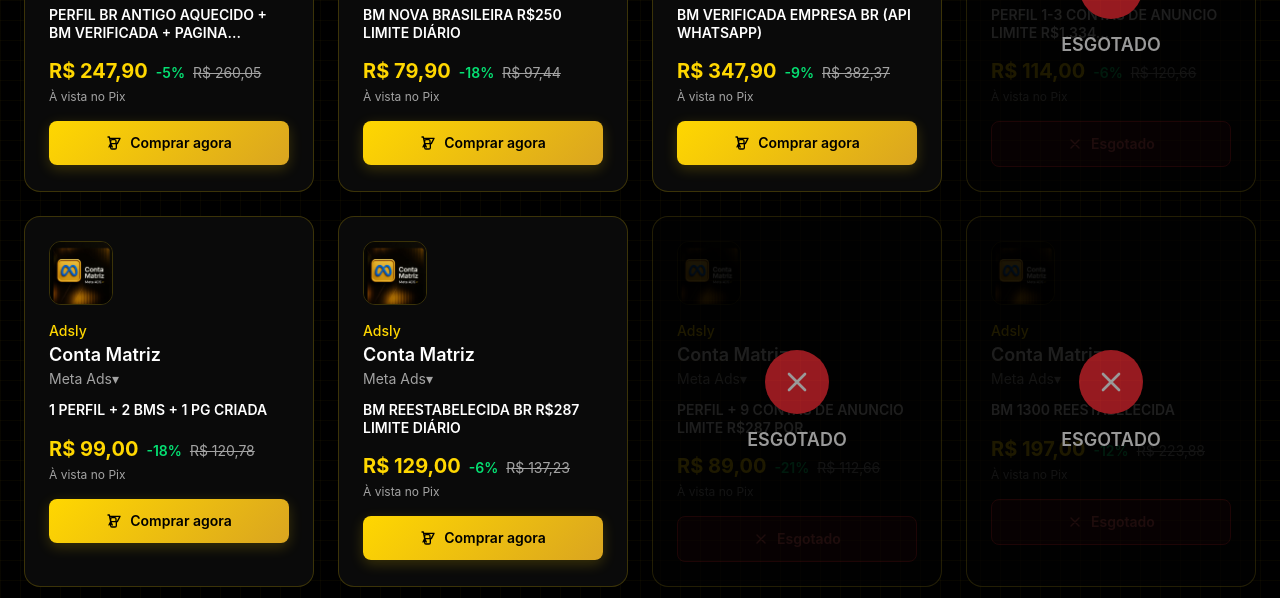
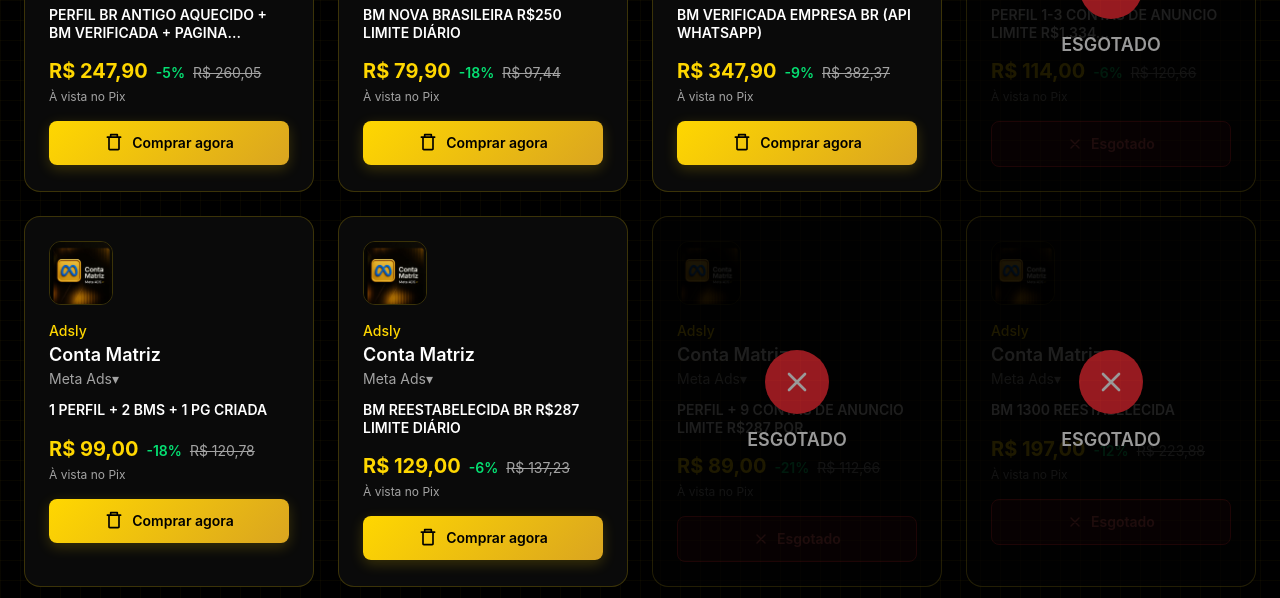
Before and after one commit to jrmarquex/contly, a Next.js app in the folder web/: page / in a window 1280 px wide. Shown: the part 1220-1818 px from the top of the page. Built offline with nearby package versions, Linux system fonts and the light colour scheme.

Commit message:
fix: Corrigir ícone do botão Comprar agora para carrinho de compras

```diff
--- a/web/src/components/ProductCard.tsx
+++ b/web/src/components/ProductCard.tsx
@@ -110,8 +110,8 @@
               </>
             ) : (
               <>
-                <svg className="w-4 h-4" fill="none" stroke="currentColor" viewBox="0 0 24 24">
-                  <path strokeLinecap="round" strokeLinejoin="round" strokeWidth={2} d="M3 3h2l.4 2M7 13h10l4-8H5.4m0 0L7 13m0 0l-2.5 5M7 13l2.5 5m6-5v6a2 2 0 01-2 2H9a2 2 0 01-2-2v-6m8 0V9a2 2 0 00-2-2H9a2 2 0 00-2 2v4.01" />
+                <svg className="w-5 h-5" fill="currentColor" viewBox="0 0 24 24">
+                  <path d="M7 4V2C7 1.45 7.45 1 8 1H16C16.55 1 17 1.45 17 2V4H20C20.55 4 21 4.45 21 5S20.55 6 20 6H19V19C19 20.1 18.1 21 17 21H7C5.9 21 5 20.1 5 19V6H4C3.45 6 3 5.55 3 5S3.45 4 4 4H7M9 3V4H15V3H9M7 6V19H17V6H7Z"/>
                 </svg>
                 Comprar agora
               </>
--- a/web/src/components/ProductGrid.tsx
+++ b/web/src/components/ProductGrid.tsx
@@ -125,8 +125,8 @@
                       </>
                     ) : (
                       <>
-                        <svg className="w-4 h-4" fill="none" stroke="currentColor" viewBox="0 0 24 24">
-                          <path strokeLinecap="round" strokeLinejoin="round" strokeWidth={2} d="M3 3h2l.4 2M7 13h10l4-8H5.4m0 0L7 13m0 0l-2.5 5M7 13l2.5 5m6-5v6a2 2 0 01-2 2H9a2 2 0 01-2-2v-6m8 0V9a2 2 0 00-2-2H9a2 2 0 00-2 2v4.01" />
+                        <svg className="w-5 h-5" fill="currentColor" viewBox="0 0 24 24">
+                          <path d="M7 4V2C7 1.45 7.45 1 8 1H16C16.55 1 17 1.45 17 2V4H20C20.55 4 21 4.45 21 5S20.55 6 20 6H19V19C19 20.1 18.1 21 17 21H7C5.9 21 5 20.1 5 19V6H4C3.45 6 3 5.55 3 5S3.45 4 4 4H7M9 3V4H15V3H9M7 6V19H17V6H7Z"/>
                         </svg>
                         Comprar agora
                       </>
```
